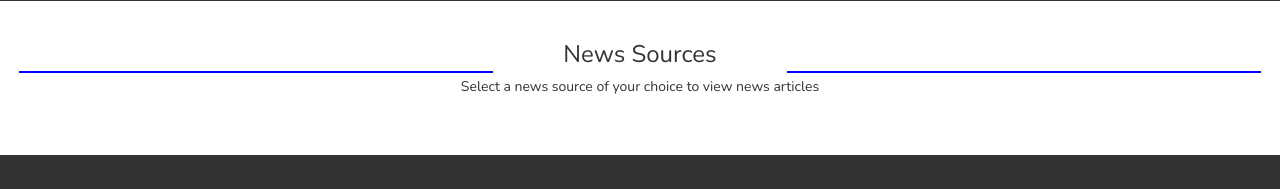
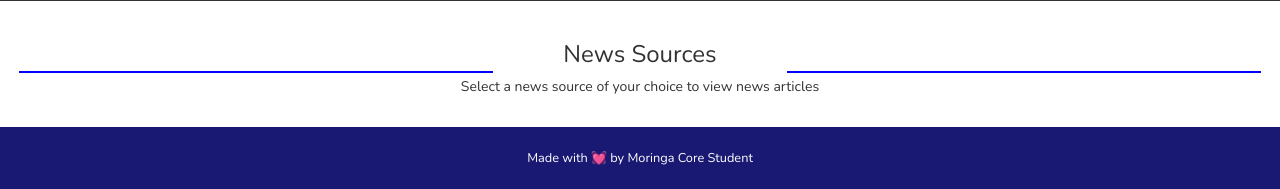
Before and after one commit to SteveMitto/news-api, a Python web app: template app/templates/index.html in a window 1280 px wide. Shown: the part 645-834 px from the top of the page. Before the commit the page ends 800 px from the top, so only its background shows below. Run offline with Jinja, Linux system fonts and the light colour scheme; the template is opened without the code that fills it, so the values that code supplies are empty; some libraries are stand-ins or nearby versions.

Commit message:
This commit adds a footend fixes bugs

```diff
--- a/app/models.py
+++ b/app/models.py
@@ -18,5 +18,5 @@ class NewsArticle:
         self.description = description
         self.url = url
         self.image = image
-        self.published = (datetime.datetime.strptime(str(published),"%Y-%m-%dT%H:%M:%SZ")).strftime("%w %b %Y ")
+        self.published = published
         self.content = content
--- a/app/templates/base.html
+++ b/app/templates/base.html
@@ -10,3 +10,6 @@
 
 
 {% endblock %}
+{% block footer %}
+{% include 'footer.html' %}
+{% endblock %}
--- /dev/null
+++ b/app/templates/footer.html
@@ -0,0 +1,16 @@
+{% block head %}
+<style media="screen">
+  .footer{
+    background:rgba(0,0,100,.9);
+    text-align:center;
+    padding:20px;
+    font-size:15px;
+    color:white;
+  }
+</style>
+{% endblock %}
+
+<div class="container-fluid footer">
+<small> Made with 💓 by Moringa Core Student</small>
+
+</div>
--- a/app/templates/index.html
+++ b/app/templates/index.html
@@ -104,4 +104,5 @@
 </div>
 
 </div>
+{% include 'footer.html' %}
 {% endblock %}
--- a/app/templates/news_article.html
+++ b/app/templates/news_article.html
@@ -82,4 +82,6 @@
   </div>
 </div>
 
+{% include 'footer.html' %}
+
 {% endblock %}
```
Also changed, not shown: 1 other file.
